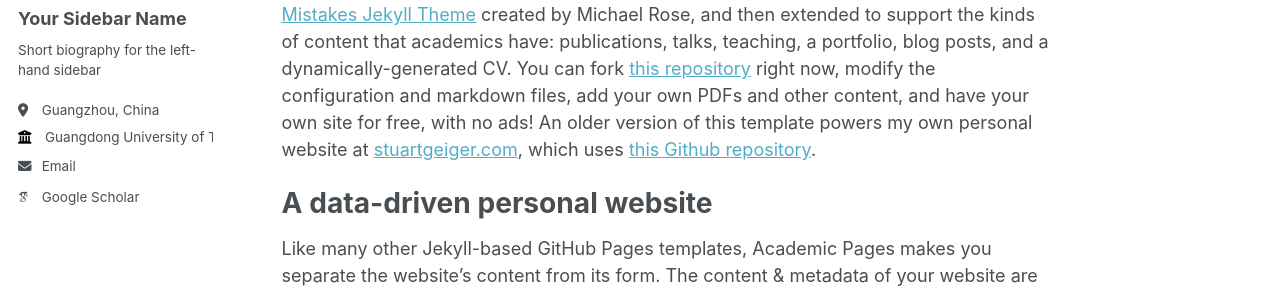
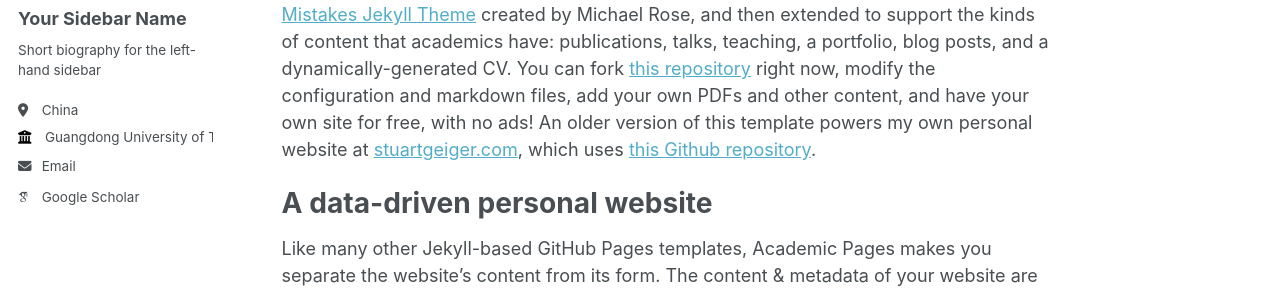
Before and after one commit to AndrewChiyz/andrewchiyz.github.io, a Jekyll site: the page built from _pages/about.md, in a window 1280 px wide. Shown: the part 283-576 px from the top of the page. Built offline with Jekyll 4.4.1, drawn with Linux system fonts in a browser that asks for light colours; some web fonts are replaced.

Commit message:
Update _config.yml

```diff
--- a/_config.yml
+++ b/_config.yml
@@ -25,8 +25,8 @@ author:
   name             : "Your Sidebar Name"
   pronouns         : # example: "she/her"
   bio              : "Short biography for the left-hand sidebar"
-  location         : "Guangzhou, China"
-  employer         : "Guangdong University of Technology (GDUT)"
+  location         : "China"
+  employer         : "Guangdong University of Technology"
   uri              : # URL
   email            : "yuzhu.ji@gdut.edu.cn"
 
```
